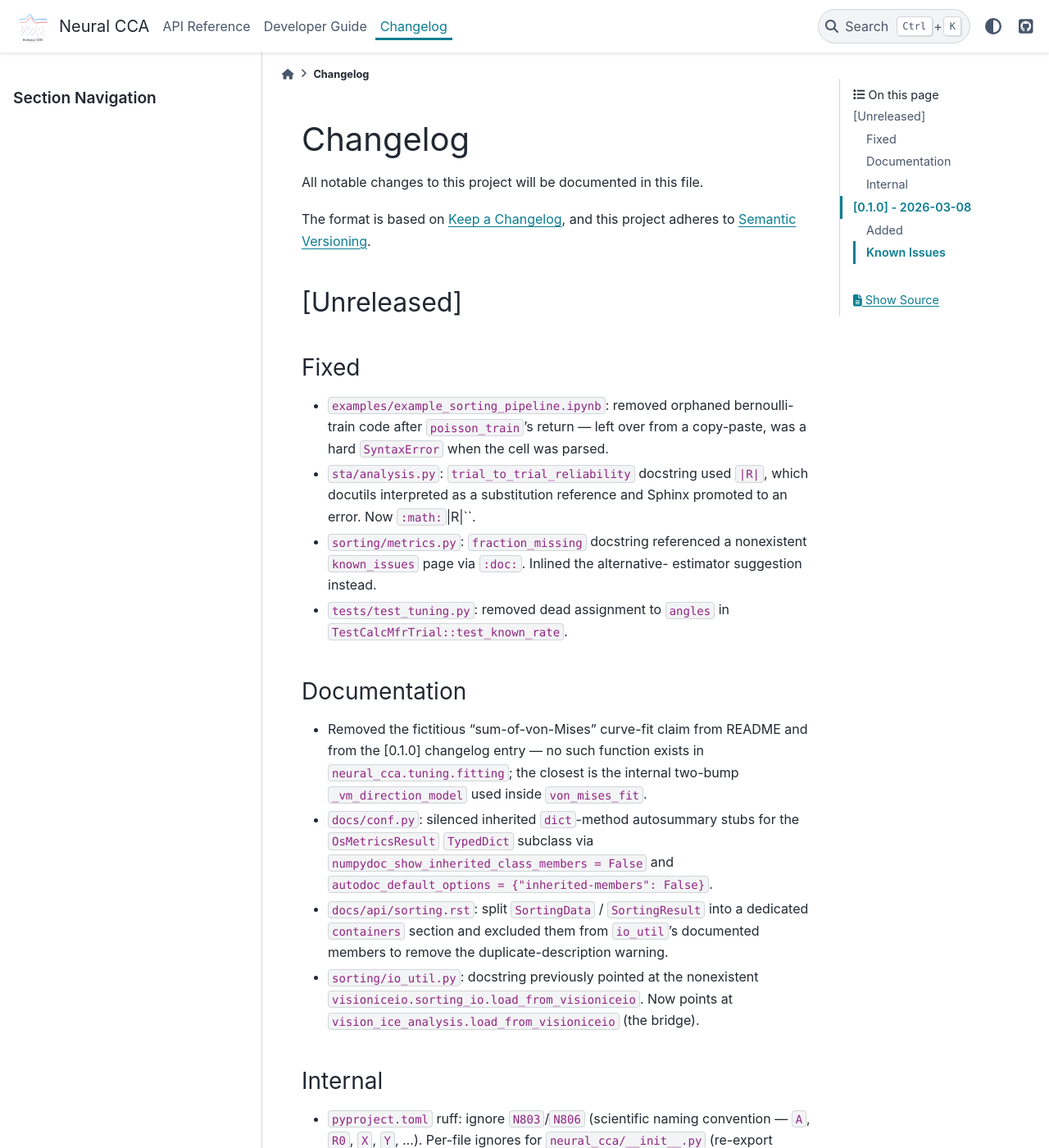
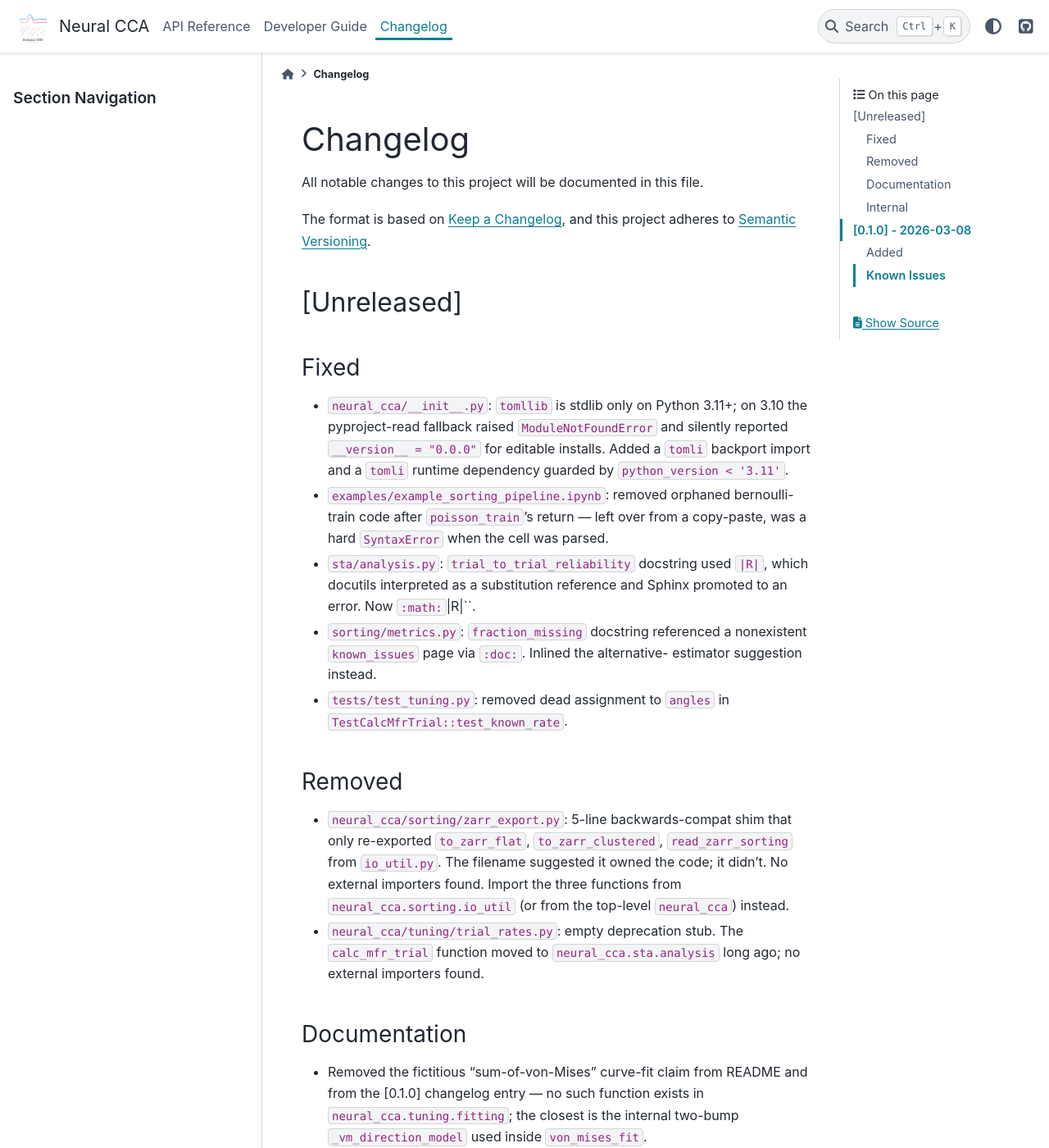
Before and after one commit to goecidbn/neural_cca, a Sphinx documentation site: the page built from docs/changelog.md, in a window 1280 px wide and 1400 px high. Shown: the whole window at 82% size. Built offline with Sphinx 7.4.7 and the PyData theme 0.15.4, drawn with Linux system fonts in a browser that asks for light colours.

Commit message:
Fix Python 3.10 version fallback; drop dead shims
- **`neural_cca/__init__.py`**: add `tomli` backport import — `tomllib`
  is 3.11+, so on 3.10 the pyproject-read fallback silently set
  `__version__ = "0.0.0"` for editable installs.
- **`pyproject.toml`**: add `tomli>=1.1; python_version < '3.11'` as
  a runtime dep.
- **Remove `neural_cca/sorting/zarr_export.py`** (5-line re-export
  shim) and **`neural_cca/tuning/trial_rates.py`** (empty deprecation
  stub). Both had zero importers across the repo and bridge package.
- Documented under the existing `[Unreleased]` section of
  `docs/changelog.md`.

```diff
--- a/docs/changelog.md
+++ b/docs/changelog.md
@@ -9,6 +9,11 @@ and this project adheres to [Semantic Versioning](https://semver.org/spec/v2.0.0
 
 ### Fixed
 
+- `neural_cca/__init__.py`: `tomllib` is stdlib only on Python 3.11+;
+  on 3.10 the pyproject-read fallback raised `ModuleNotFoundError` and
+  silently reported `__version__ = "0.0.0"` for editable installs.
+  Added a `tomli` backport import and a `tomli` runtime dependency
+  guarded by `python_version < '3.11'`.
 - `examples/example_sorting_pipeline.ipynb`: removed orphaned bernoulli-train
   code after `poisson_train`'s return — left over from a copy-paste, was a
   hard `SyntaxError` when the cell was parsed.
@@ -20,6 +25,18 @@ and this project adheres to [Semantic Versioning](https://semver.org/spec/v2.0.0
   estimator suggestion instead.
 - `tests/test_tuning.py`: removed dead assignment to `angles` in
   `TestCalcMfrTrial::test_known_rate`.
+
+### Removed
+
+- `neural_cca/sorting/zarr_export.py`: 5-line backwards-compat shim that
+  only re-exported `to_zarr_flat`, `to_zarr_clustered`,
+  `read_zarr_sorting` from `io_util.py`. The filename suggested it
+  owned the code; it didn't. No external importers found. Import the
+  three functions from `neural_cca.sorting.io_util` (or from the
+  top-level `neural_cca`) instead.
+- `neural_cca/tuning/trial_rates.py`: empty deprecation stub. The
+  `calc_mfr_trial` function moved to `neural_cca.sta.analysis` long
+  ago; no external importers found.
 
 ### Documentation
 
--- a/neural_cca/__init__.py
+++ b/neural_cca/__init__.py
@@ -20,7 +20,10 @@ except PackageNotFoundError:
     # Fallback for editable installs / development without pip install:
     # read the version from pyproject.toml so it stays in sync.
     try:
-        import tomllib as _tomllib
+        try:
+            import tomllib as _tomllib  # Python 3.11+
+        except ModuleNotFoundError:
+            import tomli as _tomllib  # Python 3.10 backport
         from pathlib import Path as _Path
 
         _pyproject = _Path(__file__).resolve().parent.parent / "pyproject.toml"
--- a/pyproject.toml
+++ b/pyproject.toml
@@ -25,6 +25,10 @@ dependencies = [
     "scipy>=1.9",
     "scikit-learn>=1.1",
     "matplotlib>=3.6",
+    # tomllib is stdlib in 3.11+; fall back to the tomli backport on 3.10.
+    # Used by neural_cca/__init__.py to read the version from pyproject
+    # for editable installs that don't go through the metadata API.
+    "tomli>=1.1; python_version < '3.11'",
 ]
 
 [project.optional-dependencies]
```
Also changed, not shown: 2 other files.
